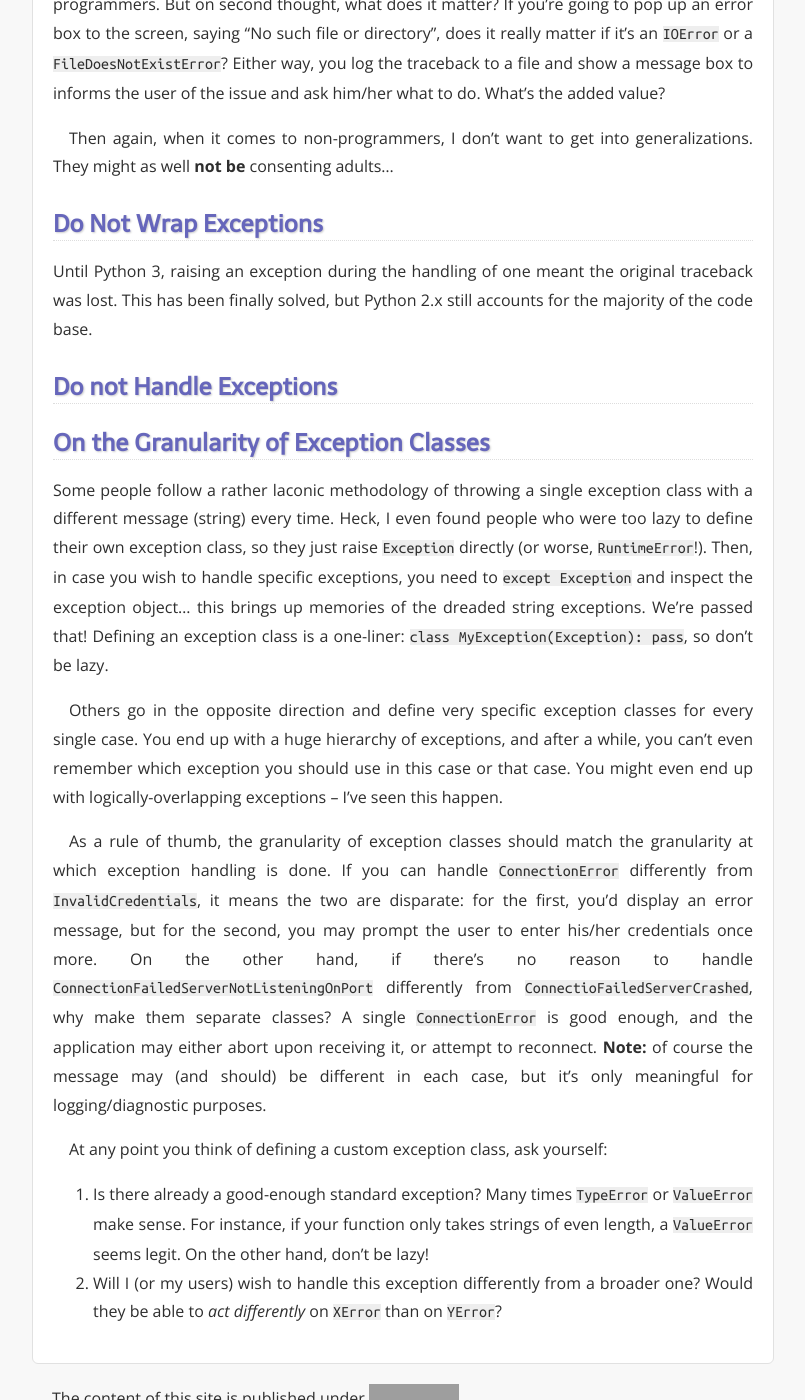
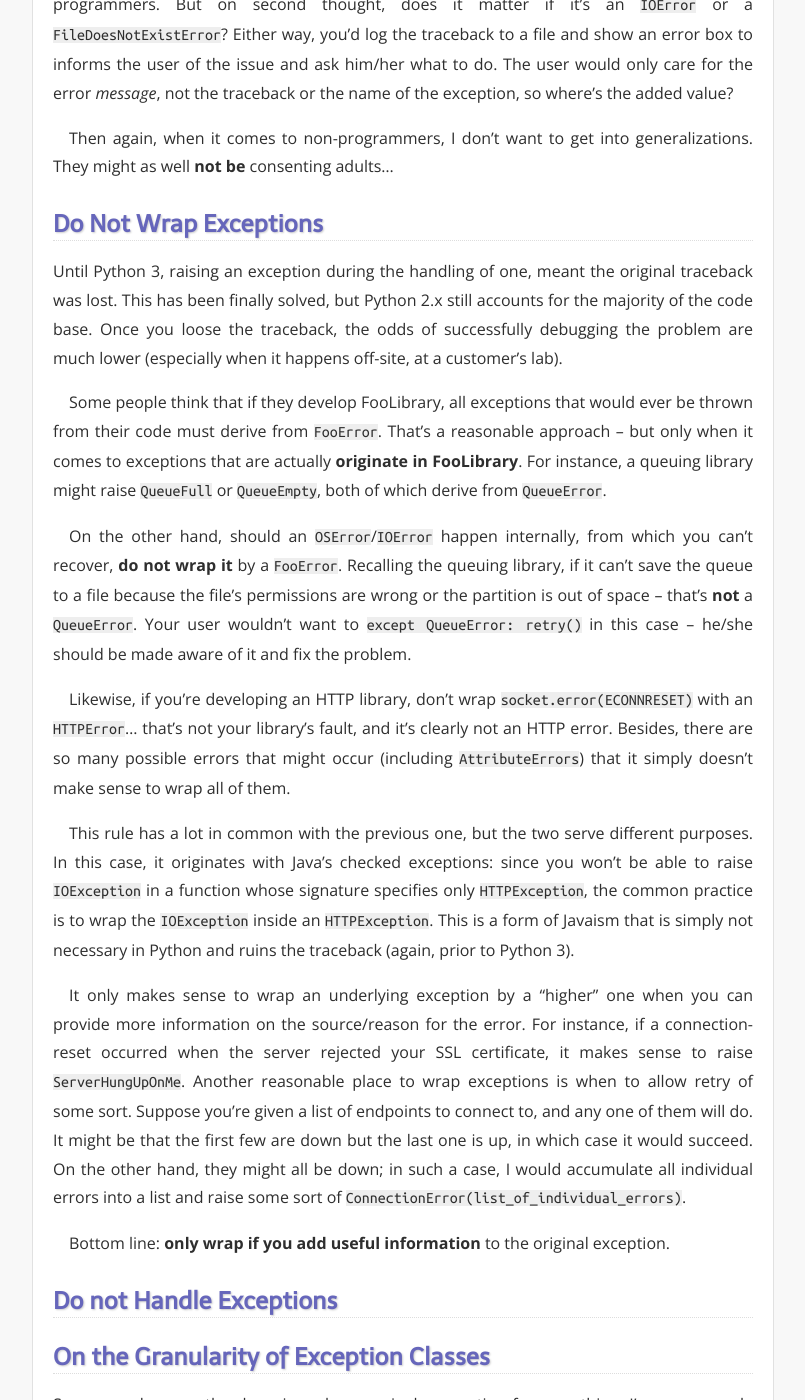
Before and after one commit to tomerfiliba/tomerfiliba.github.io, a Jekyll site: the page built from blog/_posts/2012-07-06-On-Exceptions.md, in a window 1280 px wide and 1400 px high, scrolled down 3203 px. Shown: the whole window, without its empty margins (108-913 px from the left). Built offline with Jekyll 4.4.1, drawn with Linux system fonts in a browser that asks for light colours; Markdown is read by kramdown in place of the engine named in the settings; some of the changed text lies outside the part shown; grey boxes are pictures that could not be loaded.

Commit message:
exceptions

```diff
--- a/_layouts/etc-page.html
+++ b/_layouts/etc-page.html
@@ -1,7 +1,6 @@
 ---
 layout: default
 section: etc
-comments: false
 ---
 
 {{ content }}
--- a/blog/_posts/2012-07-06-On-Exceptions.md
+++ b/blog/_posts/2012-07-06-On-Exceptions.md
@@ -7,7 +7,7 @@
 
 <img src="http://tomerfiliba.com/static/res/2012-07-06-i-fixed2.jpg" class="blog_post_image" title="Nesting Exceptions..." />
 
-Considering the reactions to the [previous post](http://tomerfiliba.com/static/Javaism) in this
+Considering the reactions to the [previous post](http://tomerfiliba.com/blog/Javaism) in this
 series, my intent was obviously misunderstood and I take the blame for that. Please allow me to
 clarify that **I was not attacking Java or Python**: Java is popular and has proven to be productive,
 both as a language and as an ecosystem; the stylistic and semantics choices it makes are none of my
@@ -79,14 +79,14 @@
 
 A tendency I find in many programmers is being overprotective towards their users, to the points
 where it seems like paternalism. It's as if they try to "take care of everything that might go
-wrong", so the user "won't have to deal with anything bad"... sounds childish, I know.
+wrong", so the user "won't have to deal with the real world"... sounds childish, I know.
 
 When I pass a filename to a function, and that function can't open the file for whatever reason,
 there's no need to *mask out* the underlying ``IOError`` in favor of a user-friendlier
 ``FileDoesNotExistError`` -- as the saying goes, **"we're all consenting adults here"**. You should
-expect your users (programmers) to have sufficient background as a prerequisite. He/she shouln't
-have to be kernel hackers just to open a file, but they surely should know what ``ENOENT`` or
-``EPERM`` are (or be able to look them up). The "raw" ``IOError`` looks like
+expect your users (programmers) to have sufficient background. They don't have to be kernel hackers
+just to open a file, but they surely should know what ``ENOENT`` or ``EPERM`` are (or be able to
+look them up). The "raw" ``IOError`` looks like
 
     Traceback (most recent call last):
       File "<stdin>", line 1, in <module>
@@ -97,32 +97,70 @@
 Put it differently, ask yourself what **useful information** are you adding here? How does a
 ``FileDoesNotExistError`` help the user (again, a programmer) solve the issue better? You're only
 adding clutter: now he/she would have to **catch both** ``FileDoesNotExistError`` and
-``IOError`` -- you might have dealt with ``ENOENT``, but what about ``EPERM`` or ``EISDIR``?
-The error message already includes all the required information, you have nothing to add to that;
-so instead of treating your user like a baby -- just propagate the "scary" ``IOError`` up.
+``IOError``, as you might have dealt with ``ENOENT``, but what about ``EPERM`` or ``EISDIR``?
+The error message already includes all the required information and you have nothing meaningful
+to add to that. Instead of treating your user like a baby, just let the raw ``IOError``
+propagate up.
 
-I must this phenomena virtually doesn't exist in open-source code, but in closed-source projects
-I find it all over the place: I'd guess corporate-employed programmers make the worst parents :)
+I must say this phenomena **virtually doesn't exist in open-source code**, but in closed-source
+projects I find it all over the place: I'd guess corporate-employed programmers make the worst
+parents :-)
 
 ### A Note On Real Users ###
 
-A question then arises: **what about non-programmer end-users?** What if my product's a GUI and
-a nasty stack trace suddenly shows up?
+A question then arises: **what about non-programmer end-users?** What if my product's a GUI/CLI
+and a nasty stack trace suddenly shows up?
 
-Well, first of all, this rule only deals with **libraries**, or products whose end users are
-programmers. But on second thought, what does it matter? If you're going to pop up an error box
-to the screen, saying "No such file or directory", does it really matter if it's an ``IOError`` or
-a ``FileDoesNotExistError``? Either way, you log the traceback to a file and show a message box
-to informs the user of the issue and ask him/her what to do. What's the added value?
+Well, first of all, **this rule only deals with libraries**, or products whose end users are
+programmers. But on second thought, does it matter if it's an ``IOError`` or a
+``FileDoesNotExistError``? Either way, you'd log the traceback to a file and show an error box
+to informs the user of the issue and ask him/her what to do. The user would only care for the error
+*message*, not the traceback or the name of the exception, so where's the added value?
 
 Then again, when it comes to non-programmers, I don't want to get into generalizations. They might
 as well **not be** consenting adults...
 
 ## Do Not Wrap Exceptions ##
 
-Until Python 3, raising an exception during the handling of one meant the original traceback
+Until Python 3, raising an exception during the handling of one, meant the original traceback
 was lost. This has been finally solved, but Python 2.x still accounts for the majority of the code
-base.
+base. Once you loose the traceback, the odds of successfully debugging the problem are much lower
+(especially when it happens off-site, at a customer's lab).
+
+Some people think that if they develop FooLibrary, all exceptions that would ever be thrown from
+their code must derive from ``FooError``. That's a reasonable approach -- but only when it comes
+to exceptions that are actually **originate in FooLibrary**. For instance, a queuing library might
+raise ``QueueFull`` or ``QueueEmpty``, both of which derive from ``QueueError``.
+
+On the other hand, should an ``OSError``/``IOError`` happen internally, from which you can't recover,
+**do not wrap it** by a ``FooError``. Recalling the queuing library, if it can't save the queue to
+a file because the file's permissions are wrong or the partition is out of space -- that's **not**
+a ``QueueError``. Your user wouldn't want to ``except QueueError: retry()`` in this case -- he/she
+should be made aware of it and fix the problem.
+
+Likewise, if you're developing an HTTP library, don't wrap ``socket.error(ECONNRESET)`` with
+an ``HTTPError``... that's not your library's fault, and it's clearly not an HTTP error. Besides,
+there are so many possible errors that might occur (including ``AttributeErrors``) that it simply
+doesn't make sense to wrap all of them.
+
+This rule has a lot in common with the previous one, but the two serve different purposes. In this
+case, it originates with Java's checked exceptions: since you won't be able to raise ``IOException``
+in a function whose signature specifies only ``HTTPException``, the common practice is to wrap
+the ``IOException`` inside an ``HTTPException``. This is a form of Javaism that is simply not
+necessary in Python and ruins the traceback (again, prior to Python 3).
+
+It only makes sense to wrap an underlying exception by a "higher" one when you can provide more
+information on the source/reason for the error. For instance, if a connection-reset occurred when
+the server rejected your SSL certificate, it makes sense to raise ``ServerHungUpOnMe``.
+Another reasonable place to wrap exceptions is when to allow retry of some sort. Suppose you're
+given a list of endpoints to connect to, and any one of them will do. It might be that the first
+few are down but the last one is up, in which case it would succeed. On the other hand, they might
+all be down; in such a case, I would accumulate all individual errors into a list and raise some
+sort of ``ConnectionError(list_of_individual_errors)``.
+
+Bottom line: **only wrap if you add useful information** to the original exception.
+
+
 
 
 ## Do not Handle Exceptions ###
@@ -136,33 +174,32 @@
 
 ## On the Granularity of Exception Classes ##
 
-Some people follow a rather laconic methodology of throwing a single exception class with a
-different message (string) every time. Heck, I even found people who were too lazy to define their
-own exception class, so they just raise ``Exception`` directly (or worse, ``RuntimeError``!). Then,
-in case you wish to handle specific exceptions, you need to ``except Exception`` and inspect
-the exception object... this brings up memories of the dreaded string exceptions. We're passed
-that! Defining an exception class is a one-liner: ``class MyException(Exception): pass``, so
-don't be lazy.
+Some people are rather laconic and use a single exception for everything. I've even people who were
+so lazy that they used ``raise Exception("foo")`` directly, instead of deriving an exception class
+of their own... In order to handle such an exception, you'd have to ``except Exception`` and
+introspect the exception object... that's terrible! It only takes one line to derive an exception
+class; there's no excuse for being **that** lazy!
 
-Others go in the opposite direction and define very specific exception classes for every single
-case. You end up with a huge hierarchy of exceptions, and after a while, you can't even remember
-which exception you should use in this case or that case. You might even end up with
-logically-overlapping exceptions -- I've seen this happen.
+On the other hand, some people are way too verbose: they define a specific exception that
+represents every minute detail. They end up with dozens of exception classes, many of which are
+logically overlapping (I've seen this happen), which makes the implementation cumbersome (as your
+have to remember the dozens of exceptions you've defined). Also, it makes little sense for your
+users, as they generally don't care for such granularity -- they'd mostly only ask for meaningful
+exception message that they can print/log.
 
-As a rule of thumb, the granularity of exception classes should match the granularity at which
-exception handling is done. If you can handle ``ConnectionError`` differently from
-``InvalidCredentials``, it means the two are disparate: for the first, you'd display an error
-message, but for the second, you may prompt the user to enter his/her credentials once more.
+The conclusion is that **the granularity at which exception classes are defined should match the
+granularity at which exception handling is done**: define separate exceptions (only) where it
+makes sense to handle one differently than the other.
+
+For example, it makes sense to handle a ``ConnectionError`` differently from an
+``InvalidCredentials`` error, so the two are disparate: In the first case, you'd probably just
+display an error message and quit. In the second case, you might prompt the user for his/her
+credentials once more.
+
 On the other hand, if there's no reason to handle ``ConnectionFailedServerNotListeningOnPort``
-differently from ``ConnectioFailedServerCrashed``, why make them separate classes? A single
-``ConnectionError`` is good enough, and the application may either abort upon receiving it,
-or attempt to reconnect. **Note:** of course the message may (and should) be different in each
-case, but it's only meaningful for logging/diagnostic purposes.
+differently from ``ConnectioFailedServerCrashedAcceptingSocket``, why make the distinction?
+A single ``ConnectionError`` is enough.
 
-At any point you think of defining a custom exception class, ask yourself:
-
-1. Is there already a good-enough standard exception? Many times ``TypeError`` or ``ValueError``
-   make sense. For instance, if your function only takes strings of even length, a ``ValueError``
-   seems legit. On the other hand, don't be lazy!
-2. Will I (or my users) wish to handle this exception differently from a broader one? Would they
-   be able to *act differently* on ``XError`` than on ``YError``?
+**Note:** the error message may (and should) be different in each case -- always include all the
+available information. But note that it's only meaningful for logging/diagnostic purposes --
+not for recovery.
```
